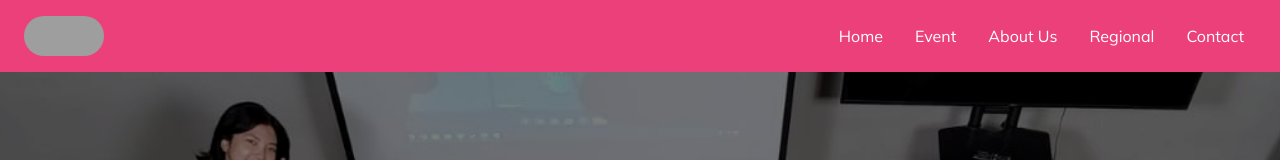
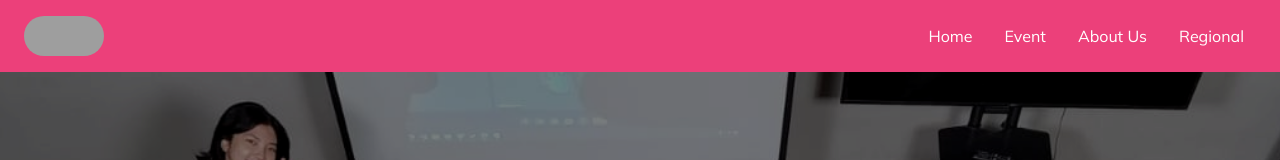
Before and after one commit to sartikadhaslam/tesfg, a Next.js app: page / in a window 1280 px wide. Shown: the top 160 px of the page. Built offline with nearby package versions, Linux system fonts and the light colour scheme; grey boxes are pictures that could not be loaded.

Commit message:
update nav item

```diff
--- a/layout/NavbarFooterHomeLayout.tsx
+++ b/layout/NavbarFooterHomeLayout.tsx
@@ -40,7 +40,6 @@ export default function NavbarFooterHomeLayout(props: NavbarFooterLayoutProps) {
               <NavItem href={'#'} label={'Event'} />
               <NavItem href={'#about-us'} label={'About Us'} />
               <NavItem href={'#regional'} label={'Regional'} />
-              <NavItem href={'#'} label={'Contact'} />
             </ul>
           </div>
 
```
